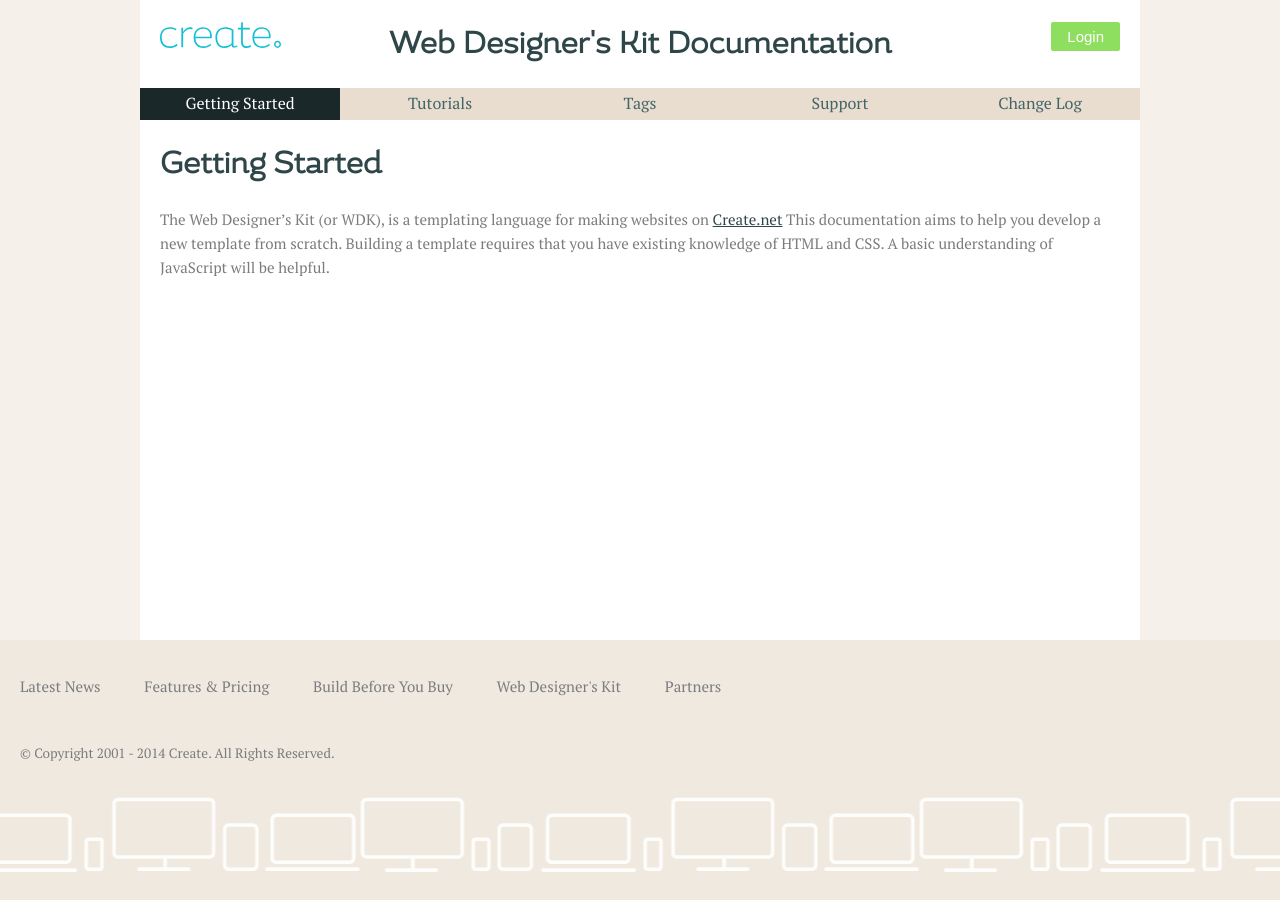
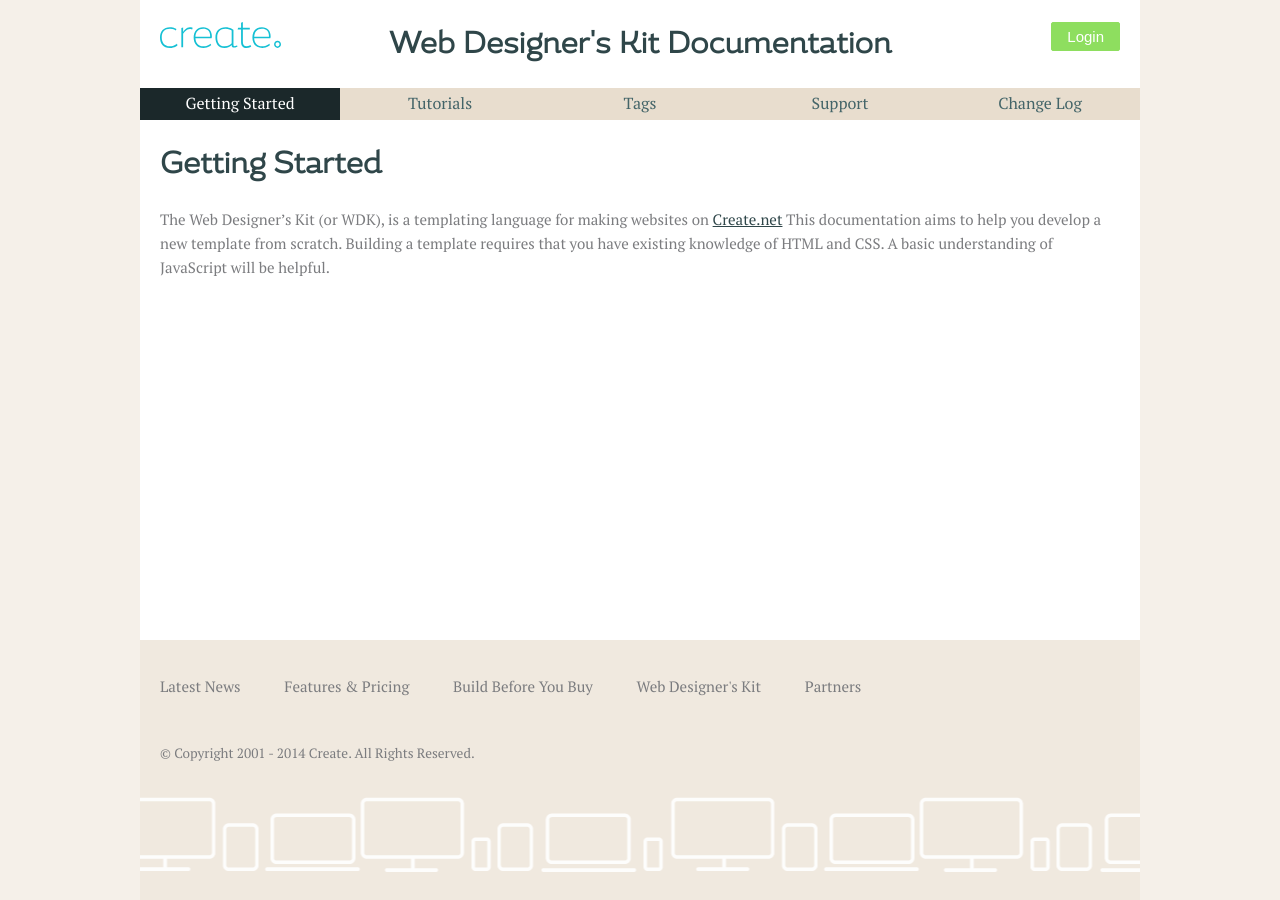
Before and after one commit to createdotnet/wdk, a Jekyll site: the page built from index.md, in a window 1280 px wide. Built offline with Jekyll 4.4.1, drawn with Linux system fonts in a browser that asks for light colours.

Commit message:
fix footer width

```diff
--- a/_sass/footer.scss
+++ b/_sass/footer.scss
@@ -2,6 +2,10 @@
 // FOOTER
 
 .footer {
+
+    width: $page-width;
+    margin: auto;
+    padding: 20px;
 
     background-color: $footer-background-color;
     background-image: url('/images/screens-white.png');
@@ -9,7 +13,6 @@
     background-position-x: center;
     background-position-y: 85%;
 
-    padding: 20px;
     a {
         color: $body-text-colour;
         text-decoration: none;
```
